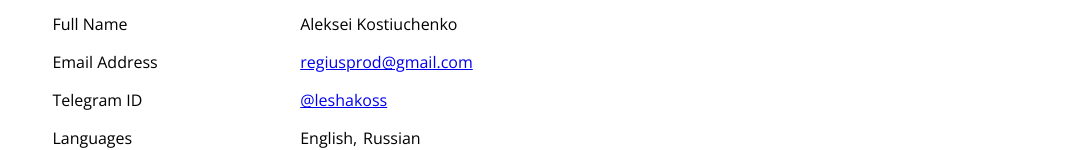
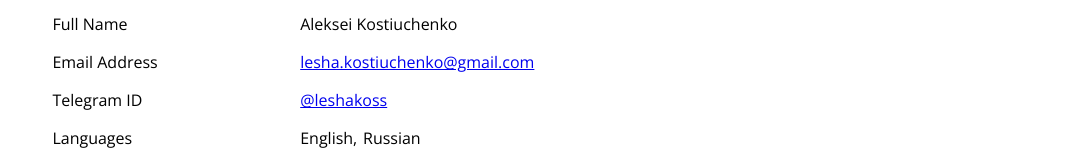
Before and after one commit to leshakoss/leshakoss.github.com, a plain HTML site: page cv.html in a window 1280 px wide. Shown: the part 198-348 px from the top of the page, without its empty margins (102-1177 px from the left). Drawn offline with nearby package versions, Linux system fonts and the light colour scheme.

Commit message:
Update cv.html

```diff
--- a/cv.html
+++ b/cv.html
@@ -153,7 +153,7 @@
 
           <li>
             <div>Email Address</div>
-            <div><a href="mailto:regiusprod@gmail.com">regiusprod@gmail.com</a></div>
+            <div><a href="mailto:lesha.kostiuchenko@gmail.com">lesha.kostiuchenko@gmail.com</a></div>
           </li>
 
           <li>
```
